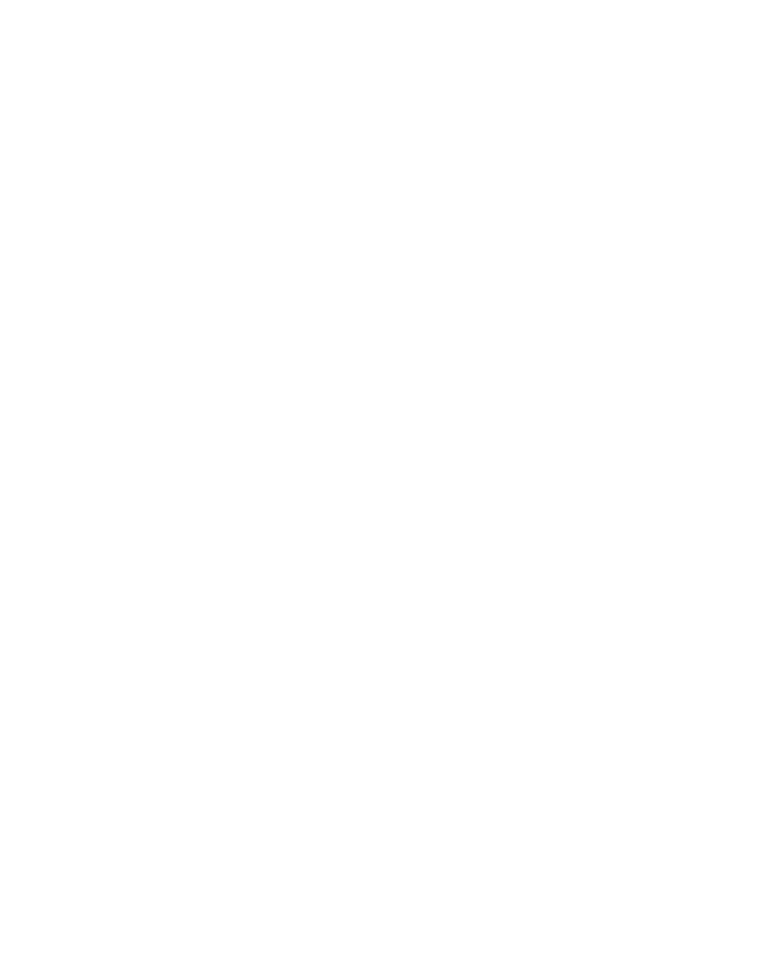
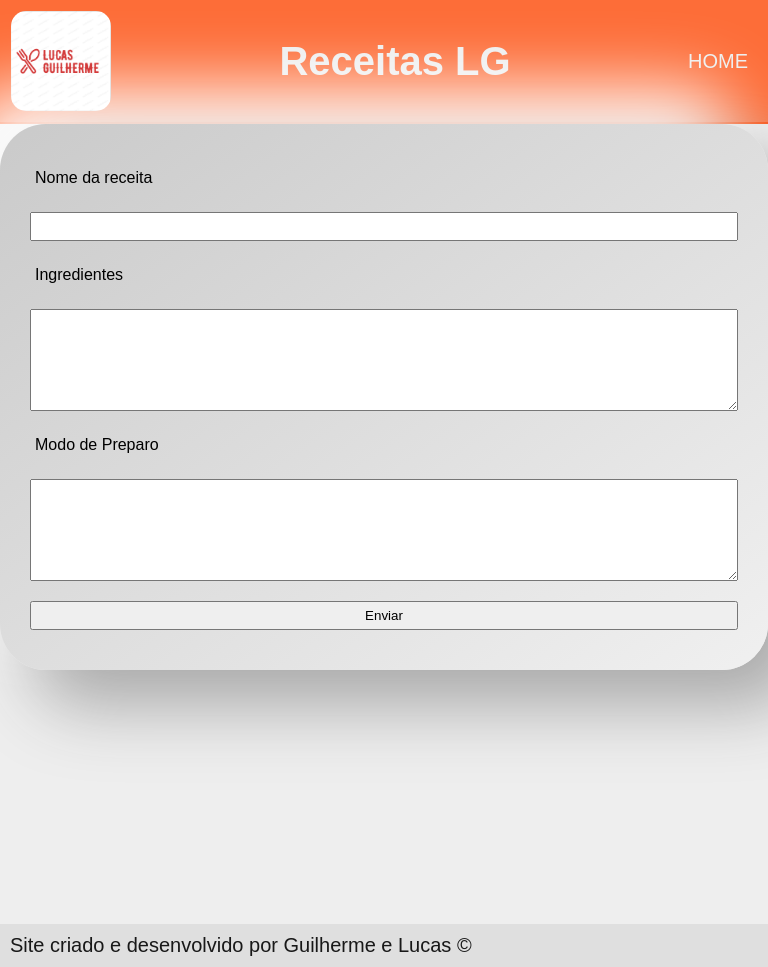
Before and after one commit to GuilhermeCustodioNieto/etec-2023, a plain HTML site: page Programacao-Web/Receitas/forms.html in a window 768 px wide. Before the commit the page ends 800 px from the top, so only its background shows below. Drawn offline with Linux system fonts and the light colour scheme.

Commit message:
site de intex e pagina com as receitas prontas, com responsividade 800px, além disso o forms foi iniciado. Atualmente falta finalizar o forms, colocar responsividade nele e pronto

```diff
--- a/Programacao-Web/Receitas/css/styles.css
+++ b/Programacao-Web/Receitas/css/styles.css
@@ -163,6 +163,23 @@ li {
     align-items: center;
 }
 
+#forms{
+
+    border-radius: 46px;
+    padding: 30px;
+    background: linear-gradient(145deg, #cacaca, #f0f0f0);
+    box-shadow:  35px 35px 70px #a8a8a8,
+                -35px -35px 70px #ffffff;
+    display: flex;
+    flex-direction: column;
+    justify-content: center;
+}
+
+#forms *{
+    margin: 10px 0px;
+    padding: 5px;
+}
+
 /* Rodapé */
 
 footer{
@@ -299,3 +316,91 @@ main {
 
 
 }
+
+/*800px*/
+
+@media(min-width:401px) and (max-width:800px){
+
+
+    /* Cabeçalho */
+    header{
+        height: auto;
+        max-width: 100%;
+        width: 100%;
+        z-index: 1;
+        left: 0;
+    }
+    #titulo-principal{
+        font-size: 40px;
+    }
+    #logo {
+        height: 100px;
+        width: 100px;
+
+    }
+
+    #links-navegadores{
+        padding: 10px;
+        font-size: 20px;
+    }
+
+    /* cards */
+
+    .container {
+        padding: 0px;
+    }
+
+
+    .products-container{
+        max-width: 500px;
+
+        display: flex;
+        flex-direction: column;
+        justify-content: center;
+    }
+
+    .card{
+        height: auto;
+        width: auto;
+    }
+
+    .card h2 {
+        text-align: center;
+
+    }
+
+    .imagem-receita {
+        height: 400px;
+        width: 400px;
+
+    }
+
+    .btn {
+        width: 400px;
+        margin: 0px;
+    }
+
+    /*Formularios link*/
+    #ad {
+        font-size: 20px;
+    }
+    #bt {
+        font-size:20px;
+        text-align: center;
+    }
+
+    /*footer*/
+    footer p{
+        font-size: 20px;
+    }
+
+    /*menu*/
+    .titulos{
+        font-size: 40px;
+    }
+
+    .sub-titulos, .titulos{
+        font-size: 25px;
+    }
+
+}
--- a/Programacao-Web/Receitas/forms.html
+++ b/Programacao-Web/Receitas/forms.html
@@ -1,12 +1,37 @@
 <!DOCTYPE html>
-<html lang="en">
+<html lang="pt-br">
 <head>
     <meta charset="UTF-8">
     <meta http-equiv="X-UA-Compatible" content="IE=edge">
     <meta name="viewport" content="width=device-width, initial-scale=1.0">
+    <link rel="stylesheet" href="./css/styles.css">
     <title>Formulario</title>
 </head>
 <body>
+    <header>
+        <div class="container-principal">
 
+            <img src="img/logo-tipo.png" alt="logo-tipo" id="logo">
+
+            <h1 id="titulo-principal">Receitas LG</h1>
+
+            <nav>
+                <a href="./index.html" id="links-navegadores">home</a>
+            </nav>
+        </div>
+    </header>
+    <main>
+        <section class="container">
+            <div id="forms">
+                <p>Nome da receita</p><input type="text">
+                <p>Ingredientes</p><textarea name="Ingredientes" id="" class='ingredientes' cols="50" rows="6"></textarea>
+                <p>Modo de Preparo</p><textarea name="Ingredientes" id="" class='ingredientes' cols="50" rows="6"></textarea>
+                <input type="submit" value="Enviar">
+            </div>
+        </section>
+    </main>
+    <footer>
+        <p>Site criado e desenvolvido por Guilherme e Lucas &copy;</p>
+    </footer>
 </body>
 </html>
```
Also changed, not shown: Programacao-Web/Receitas/quarta_pagina.html (+2 -2 lines), Programacao-Web/Receitas/quinta_pagina.html (+2 -2 lines), Programacao-Web/Receitas/segunda_pagina.html (+2 -2 lines), Programacao-Web/Receitas/terceira_pagina.html (+2 -2 lines).
